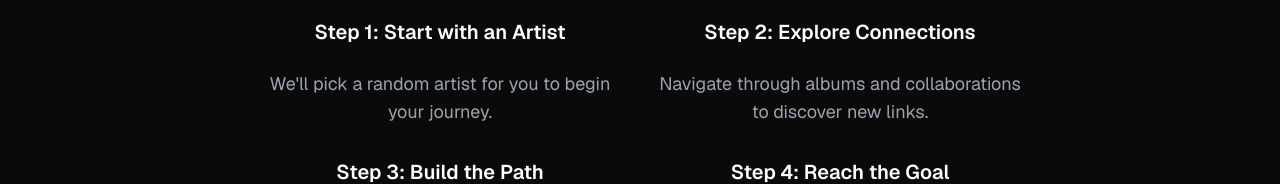
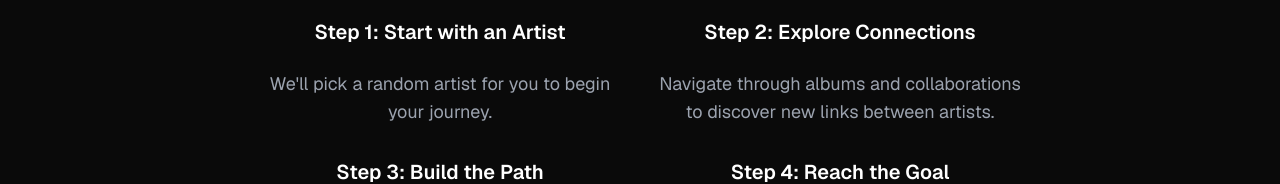
Before and after one commit to adibarra/harmonic-link, a Next.js app: page / in a window 1280 px wide. Shown: the part 658-842 px from the top of the page. Built offline with nearby package versions, Linux system fonts and the light colour scheme; no server answers.

Commit message:
adjust home page how to play text

```diff
--- a/app/page.tsx
+++ b/app/page.tsx
@@ -41,7 +41,7 @@ export default function Home() {
             </div>
             <div className="flex flex-col gap-4">
               <h3 className="text-xl font-semibold text-white mb-2">Step 2: Explore Connections</h3>
-              <p>Navigate through albums and collaborations to discover new links.</p>
+              <p>Navigate through albums and collaborations to discover new links between artists.</p>
             </div>
             <div className="flex flex-col gap-4">
               <h3 className="text-xl font-semibold text-white mb-2">Step 3: Build the Path</h3>
```
